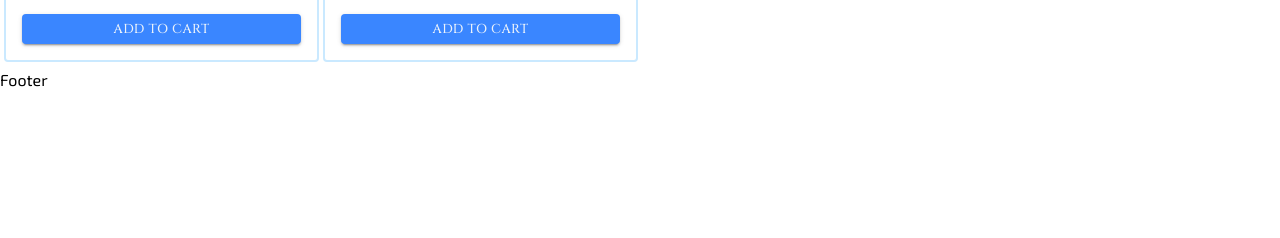
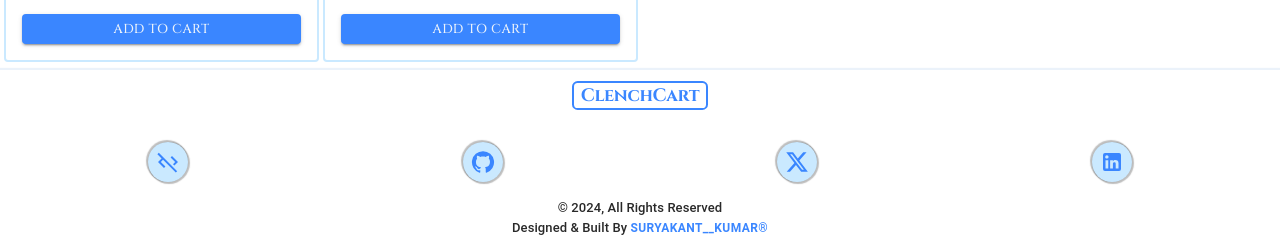
Before and after one commit to IM-Suryakant-Kumar/ClenchCart, a React (Vite) app in the folder client/: page / in a window 1280 px wide. Shown: the part 1315-1553 px from the top of the page. Before the commit the page ends 1404 px from the top, so only its background shows below. Built offline with nearby package versions, Linux system fonts and the light colour scheme.

Commit message:
feat: Implemented footer

```diff
--- a/client/src/components/Footer/Footer.tsx
+++ b/client/src/components/Footer/Footer.tsx
@@ -1,7 +1,17 @@
-import { Container } from "./footer.css"
+import { CodeIcon, Container, Copyright, GitHubIcon, LinkedInIcon, List, ListItem, Logo, Strong, TwitterIcon } from "./footer.css"
 
 export const Footer = () => {
   return (
-    <Container>Footer</Container>
+    <Container>
+      <Logo>ClenchCart</Logo>
+      <List>
+        <ListItem><CodeIcon /></ListItem>
+        <ListItem><GitHubIcon /></ListItem>
+        <ListItem><TwitterIcon /></ListItem>
+        <ListItem><LinkedInIcon /></ListItem>
+      </List>
+      <Copyright>© 2024, All Rights Reserved</Copyright>
+      <Copyright>Designed & Built By <Strong>SURYAKANT__KUMAR®</Strong></Copyright>
+    </Container>
   )
 }
--- a/client/src/components/Footer/footer.css.tsx
+++ b/client/src/components/Footer/footer.css.tsx
@@ -1,6 +1,87 @@
-import { Box } from "@mui/material";
+import { CodeOff, GitHub, LinkedIn, X } from "@mui/icons-material";
+import { Box, Stack, Typography } from "@mui/material";
 import styled from "styled-components";
 
 export const Container = styled(Box).attrs({
   mt: "0.25em",
+  p: "0.7em",
+  pb: "0.1em",
+  sx: {
+    boxShadow: "-1px -1px 1px 1px var(--color-primary)",
+  }
 })``
+
+export const Logo = styled(Typography).attrs({
+  variant: "h1",
+  sx: {
+    width: "fit-content",
+    m: "auto",
+    fontSize: { xs: "medium", sm: "large" },
+    fontWeight: "bold",
+    fontFamily: "var(--font-cinzel)",
+    color: "var(--color-logo)",
+    p: "0.1em 0.4em",
+    border: "2px solid var(--color-logo)",
+    borderRadius: "0.3125em"
+  }
+})``
+
+export const List = styled(Stack).attrs({
+  direction: "row",
+  sx: {
+    // maxWidth: "40rem",
+    justifyContent: { xs: "space-between", sm: "space-around" },
+    margin: "2em auto 1em auto"
+  }
+})``
+
+export const ListItem = styled(Stack).attrs({
+  alignItems: "center",
+  justifyContent: "center",
+  sx: {
+    width: { xs: "2.2rem", sm: "2.5rem" },
+    height: { xs: "2.2rem", sm: "2.5rem" },
+    bgcolor: "var(--color-secondary)",
+    color: "var(--color-logo)",
+    borderRadius: "50%",
+    boxShadow: "1px 1px 1px 1px #33333350, -1px -1px 1px 1px #33333350"
+  }
+})``
+export const Copyright = styled(Typography).attrs({
+  variant: "subtitle2",
+  sx: {
+    textAlign: "center",
+    fontSize: "small",
+    color: "#292929",
+    textShadow: "5px 5px 5px 5px var(--color-logo), 5px -5px -5px 5px var(--color-logo), 5px 5px 5px 5px var(--color-logo) inset, 5px -5px -5px 5px var(--color-logo) inset"
+  }
+})``
+export const Strong = styled(Typography).attrs({
+  variant: "caption",
+  sx: {
+    fontWeight: "bold",
+    color: "var(--color-logo)"
+  }
+})``
+
+// Icons
+export const CodeIcon = styled(CodeOff).attrs({
+  sx: {
+    fontSize: { xs: "1.2rem", sm: "1.5rem" },
+  }
+})``
+export const GitHubIcon = styled(GitHub).attrs({
+  sx: {
+    fontSize: { xs: "1.2rem", sm: "1.5rem" },
+  }
+})``
+export const LinkedInIcon = styled(LinkedIn).attrs({
+  sx: {
+    fontSize: { xs: "1.2rem", sm: "1.5rem" },
+  }
+})``
+export const TwitterIcon = styled(X).attrs({
+  sx: {
+    fontSize: { xs: "1.2rem", sm: "1.5rem" },
+  }
+})``
```
